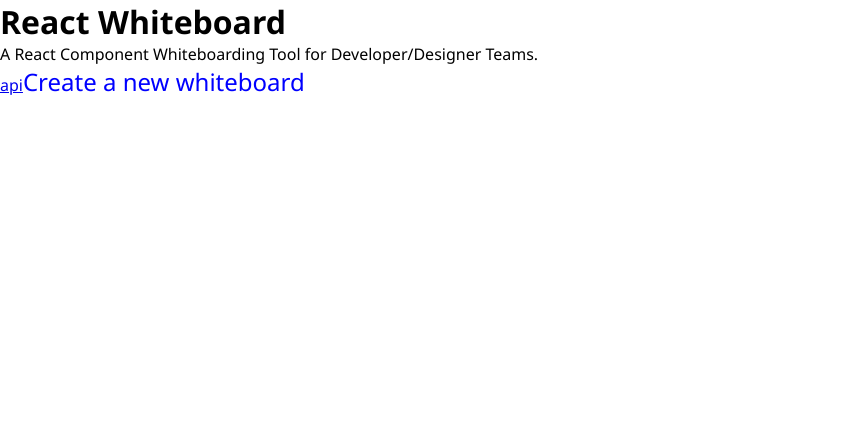
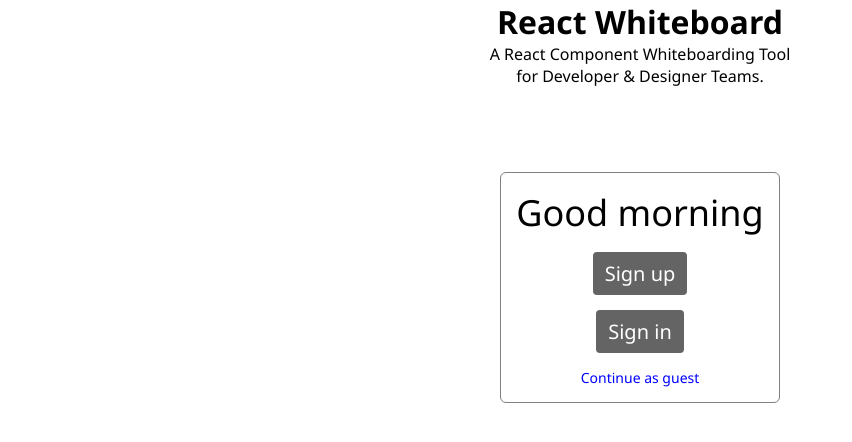
Before and after one commit to BryceBlankinship/reactwhiteboard, a React (Create React App) app in the folder React/: page / in a window 1280 px wide. Shown: the top 442 px of the page, without its empty margins (0-852 px from the left). Built offline with nearby package versions, Linux system fonts and the light colour scheme; no server answers.

Commit message:
lot of progress, everything works great so far

```diff
--- /dev/null
+++ b/React/src/components/Auth.jsx
@@ -0,0 +1,67 @@
+import React, { Component } from 'react';
+import { Navigate } from 'react-router-dom';
+import './auth.css';
+
+import Button from './Buttons';
+
+export default class Auth extends Component {
+    constructor(props){
+        super(props);
+
+        this.state = {
+            signup: false,
+            signin: false,
+            guest: false
+        }
+    }
+
+
+    handleSignup = () => {
+        this.setState({ signup: true });
+    }
+
+    handleSignin = () => {
+        this.setState({ signin: true });
+    }
+
+    handleGuest = () => {
+        this.setState({ guest: true });
+    }
+
+    render(){
+        if(this.state.signup === true){
+            return <Navigate to="/signup"/>
+        }else if(this.state.signin === true){
+            return <Navigate to="/signin"/>
+        }else if(this.state.guest === true){
+            return <Navigate to="/guest"/>
+        }
+
+        return(
+            <div className="auth-outer-container">
+                <div className="auth-container">
+                    {this.props.greeting}
+                    <Button type='small' title='Sign up' fontSize='20px' onClick={this.handleSignup}/>
+                    <Button type='small' title='Sign in' fontSize='20px' onClick={this.handleSignin}/>
+                    <Button type='text' title='Continue as guest' fontSize='14px' onClick={this.handleGuest}/>
+                </div>
+            </div>
+        );
+    }
+}
+
+export function Signup(){
+    return(
+        <>
+            welcome
+        </>
+    );
+}
+
+export function Signin(){
+    return(
+        <>
+            hey there
+        </>
+    );
+}
--- /dev/null
+++ b/React/src/components/Guest.jsx
@@ -0,0 +1,26 @@
+import React, { Component } from 'react';
+import Button from './Buttons';
+import { Whiteboard } from './Whiteboard';
+
+/**
+ *
+ * Guest view is going to be pretty different functionally from the other views
+ * So going to have a new file to play around with passing all the functionality to the Card component
+ *
+ */
+
+export default class GuestView extends Component {
+
+    render(){
+        return(
+            <>
+                <h1>Welcome to React Whiteboard - Guest Version</h1>
+                <p>Play around with React Whiteboard before you <s>realize you should</s> create an account!</p>
+                <p><b>Important Note:</b> Data gets <b>deleted</b> if you exit this tab in Guest mode</p>
+
+                <Whiteboard whiteboard_id={0} user="guest"/>
+            </>
+        );
+    }
+
+}
--- a/React/src/components/Whiteboard.jsx
+++ b/React/src/components/Whiteboard.jsx
@@ -1,22 +1,8 @@
 import React, { Component } from 'react';
-import { renderMatches } from 'react-router-dom';
 import getWhiteboard, { createPosition } from '../http-methods.js';
 import Button from './Buttons.jsx';
 import Card from './Cards.jsx';
 import './whiteboard.css';
-
-export class WhiteboardOverview extends Component {
-    render(){
-        return(
-            <>
-                <h1>Your Whiteboards</h1>
-            </>
-        );
-    }
-}
-
-// simply storing card ids in an array
-let cards = getWhiteboard(1);
 
 export default class WhiteboardView extends Component {
     render(){
@@ -43,29 +29,30 @@ export class Whiteboard extends Component {
 
 
     async createCard(){
-        // Add a card to the array of cards, it will automatically get created in database via Cards.jsx
-        if(this.state.cards === undefined){
+        // Check if the array length is 0, if not send POST request with last item in cards[].id
+        if(this.state.cards.length === 0){
             try{
-                await createPosition(1, 1, 50, 50);
+                await createPosition(this.props.whiteboard_id, 1, 50, 50);
             }catch(err){
                 console.log(err);
             }
         }else{
             try{
-                await createPosition(1, this.state.cards.at(-1).id + 1, 50, 50);
+                await createPosition(this.props.whiteboard_id, this.state.cards[this.state.cards.length - 1].id + 1, 50, 50);
             }catch(err){
                 console.log(err);
             }
         }
 
 
-        this.setState({ cards: await getWhiteboard(1) }, () => {
+        this.setState({ cards: await getWhiteboard(this.props.whiteboard_id) }, () => {
             console.log(this.state.cards)
         });
     }
 
     async componentDidMount(){
-        this.setState({ cards : await getWhiteboard(1) }, () => {
+
+        this.setState({ cards : await getWhiteboard(this.props.whiteboard_id) }, () => {
             console.log(this.state.cards);
             this.setState({hasLoaded: true})
         });
@@ -79,7 +66,7 @@ export class Whiteboard extends Component {
 
                 {
                     this.state.cards.map((card) => (
-                        <Card key={'CARD-' + card.id} id={card.id}/>
+                        <Card key={'CARD-' + card.id} whiteboard_id={this.props.whiteboard_id} id={card.id}/>
                     ))
                 }
 
--- /dev/null
+++ b/React/src/components/auth.css
@@ -0,0 +1,22 @@
+.auth-outer-container {
+    display: flex;
+    flex-direction: column;
+    align-items: center;
+    justify-content: center;
+    height: 50vh;
+}
+
+.auth-container {
+    display: flex;
+    flex-direction: column;
+    align-items: center;
+
+    background-color: white;
+    min-width: 100px;
+    padding: 15px;
+    border-style: solid;
+    border-radius: 6px;
+    border-color: gray;
+    border-width: 1px;
+    gap: 15px;
+}
--- a/React/src/components/cards.css
+++ b/React/src/components/cards.css
@@ -80,6 +80,10 @@
     mask-image: url('../assets/icons/trash-outline.svg');
 }
 
+.add-circle {
+    mask-image: url('../assets/icons/add-circle-outline.svg');
+}
+
 .card-menu {
     margin-left: 90px
 }
--- a/React/src/docs.jsx
+++ b/React/src/docs.jsx
@@ -5,7 +5,7 @@ export default class DocumentationPage extends Component {
     render(){
         return(
             <>
-                <h1>Positions API Documentation</h1>
+                <h1>Cards API Documentation</h1>
                 <p>HTTP Methods Allowed: GET, POST, PATCH, DELETE</p>
                 <p>API Currently in development, awaiting deployment.</p>
                 <Link to="/">Home</Link>
--- a/React/src/index.css
+++ b/React/src/index.css
@@ -8,3 +8,10 @@
 .greeting-header {
     font-size: 36px;
 }
+
+.header {
+    display: flex;
+    flex-direction: column;
+    align-items: center;
+    text-align: center;
+}
--- a/React/src/index.jsx
+++ b/React/src/index.jsx
@@ -6,6 +6,10 @@ import { BrowserRouter, Routes, Route, Link} from 'react-router-dom';
 import Button from './components/Buttons.jsx';
 import WhiteboardView from './components/Whiteboard.jsx';
 import DocumentationPage from './docs';
+import Auth from './components/Auth.jsx';
+
+import { Signup, Signin } from './components/Auth';
+import GuestView from './components/Guest';
 
 export default function App() {
   const [whiteboardActive, setWhiteboardActive] = useState(false);
@@ -45,11 +49,12 @@ function HomeView(props){
   }else{
     return(
       <>
-        <h1>React Whiteboard</h1>
-        <p>A React Component Whiteboarding Tool for Developer/Designer Teams.</p>
-        <Link to="/api">api</Link>
+        <div className="header">
+          <h1>React Whiteboard</h1>
+          <p>A React Component Whiteboarding Tool<br></br>for Developer &#38; Designer Teams.</p>
+        </div>
 
-        <Button type='text' title='Create a new whiteboard' fontSize='24px' onClick={props.onClick} />
+        <Auth greeting={<Greeting/>}/>
       </>
     );
   }
@@ -81,6 +86,9 @@ root.render(
       <Routes>
         <Route path="/" element={<App/>}/>
         <Route path="/api" element={<DocumentationPage/>}/>
+        <Route path="/signup" element={<Signup/>}/>
+        <Route path="/sigin" element={<Signin/>}/>
+        <Route path="/guest" element={<GuestView/>}/>
       </Routes>
     </BrowserRouter>
 );
```
Also changed, not shown: React/src/components/Cards.jsx (+14 -11 lines), React/src/assets/icons/add-circle-outline.svg (added), 1 other file (tests, documents, lock files or other folders).
